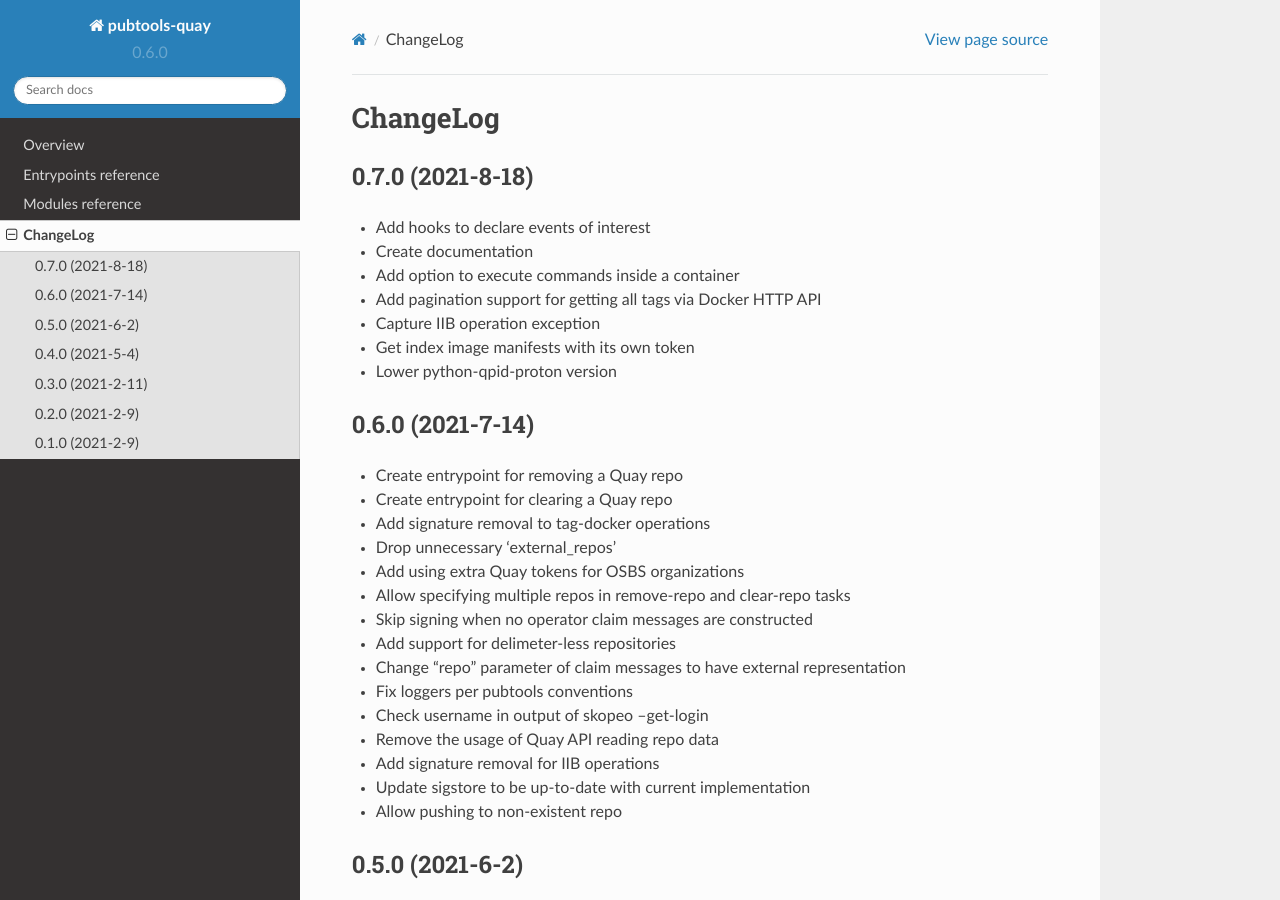
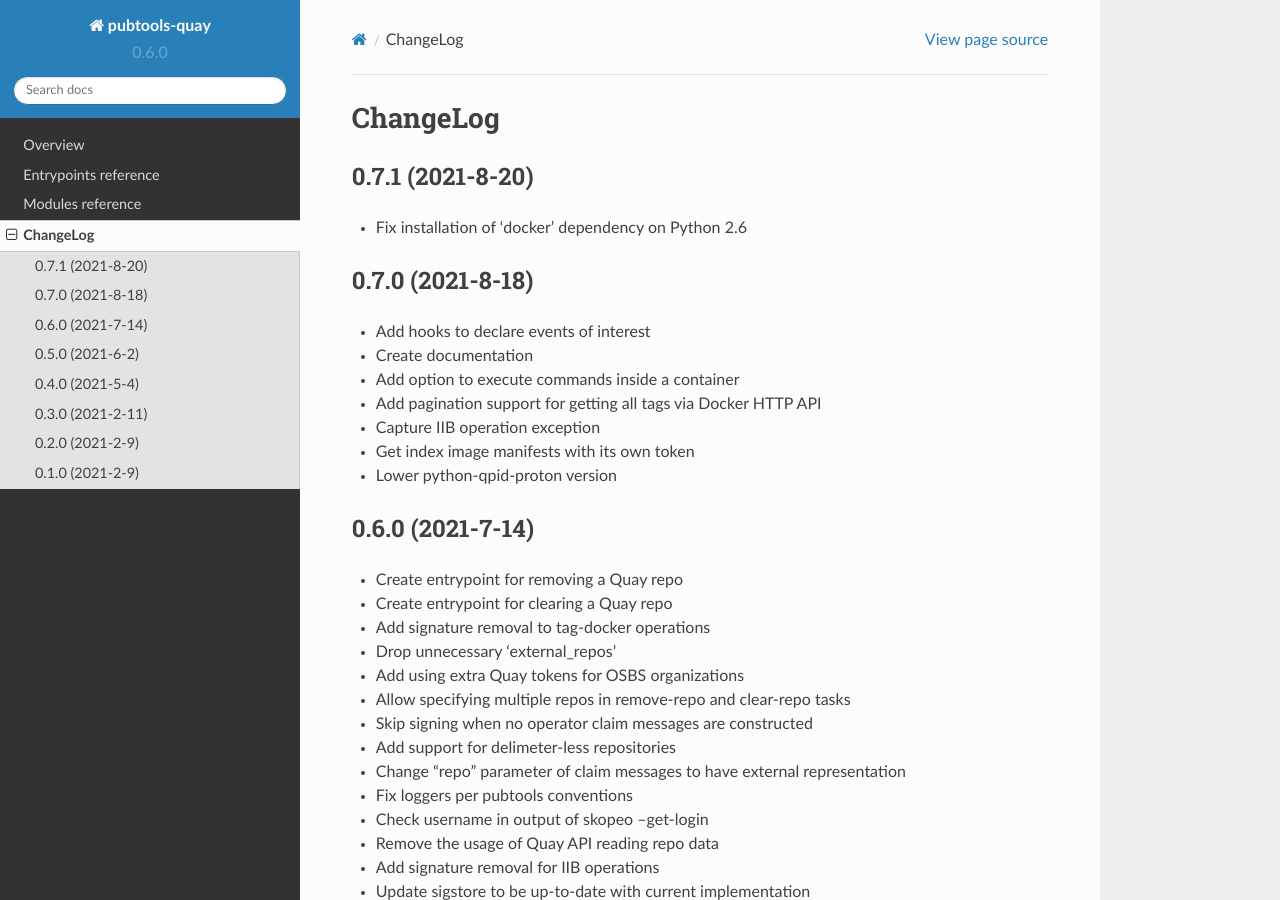
Before and after one commit to release-engineering/pubtools-quay, a Sphinx documentation site: the page built from docs/source/CHANGELOG.rst, in a window 1280 px wide and 900 px high. Built offline with Sphinx 7.4.7 and the Read the Docs theme 2.0.0, drawn with Linux system fonts in a browser that asks for light colours.

Commit message:
Prepare release v0.7.1

```diff
--- a/docs/source/CHANGELOG.rst
+++ b/docs/source/CHANGELOG.rst
@@ -1,5 +1,10 @@
 ChangeLog
 =========
+
+0.7.1 (2021-8-20)
+------------------
+
+* Fix installation of 'docker' dependency on Python 2.6
 
 0.7.0 (2021-8-18)
 ------------------
--- a/setup.py
+++ b/setup.py
@@ -120,7 +120,7 @@ if os.environ.get("READTHEDOCS", None):
 
 setup(
     name="pubtools-quay",
-    version="0.7.0",
+    version="0.7.1",
     description="Pubtools-quay",
     long_description=long_description,
     long_description_content_type='text/x-rst',
```
